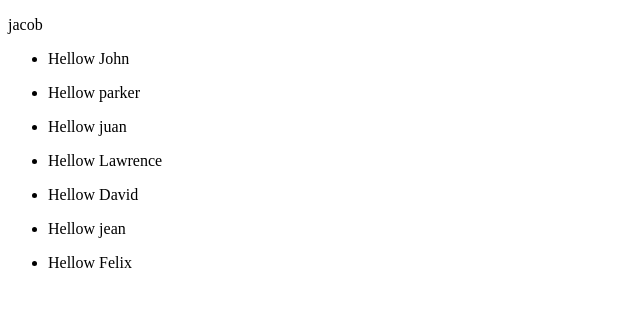
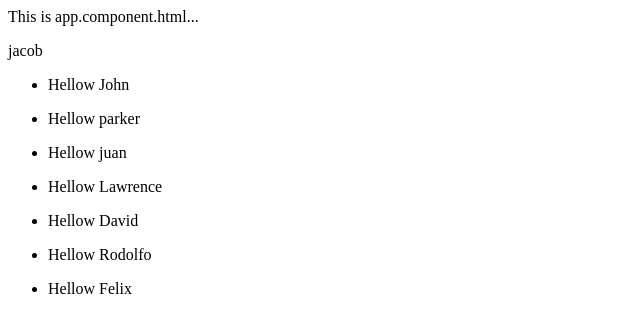
Before and after one commit to PritamSavagavi/NG-Practice, an Angular app: page / in a window 1280 px wide. Shown: the top 332 px of the page, without its empty margins (0-640 px from the left). Built offline with nearby package versions, Linux system fonts and the light colour scheme.

Commit message:
non imp commit

```diff
--- a/src/app/app.component.html
+++ b/src/app/app.component.html
@@ -1,2 +1,3 @@
+This is app.component.html...
 <app-user-list/>
 <router-outlet/>
--- a/src/app/app.module.ts
+++ b/src/app/app.module.ts
@@ -20,3 +20,4 @@ import { UserItemComponent } from './user-item/user-item.component';
   bootstrap: [AppComponent]
 })
 export class AppModule { }
+//can you please explain the NgModule in angular?
--- a/src/app/user-list/user-list.component.ts
+++ b/src/app/user-list/user-list.component.ts
@@ -9,6 +9,6 @@ export class UserListComponent {
   names : string[];
   naam : string = "jacob";
   constructor() {
-    this.names = ["John","parker","juan","Lawrence", "David","jean","Felix"];
+    this.names = ["John","parker","juan","Lawrence", "David","Rodolfo","Felix"];
   }
 }
```
Also changed, not shown: src/app/user-list/user-list.component.html (line endings or trailing spaces).
